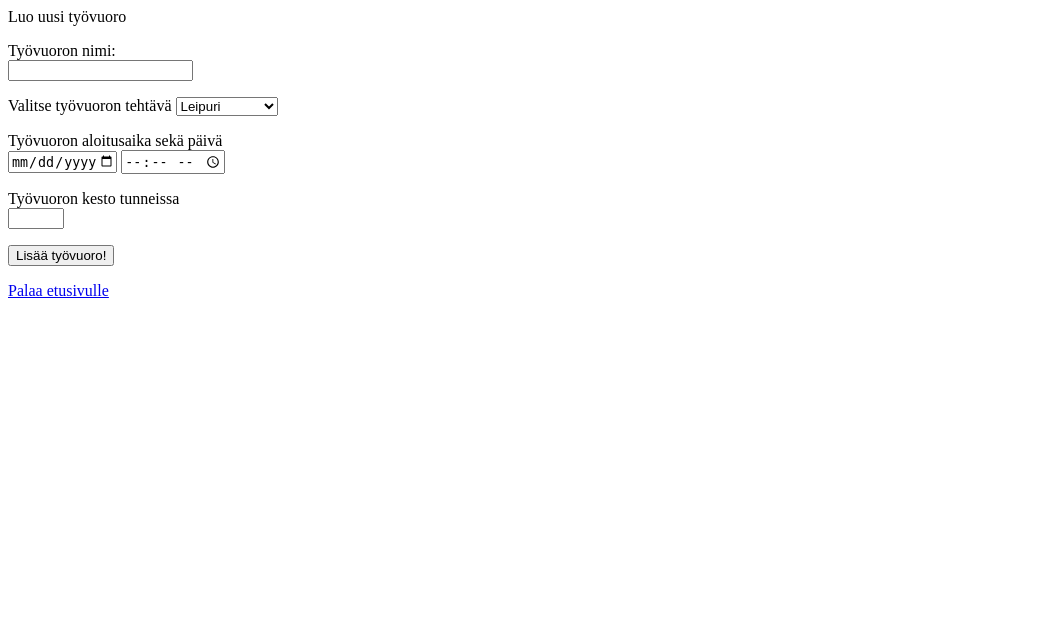
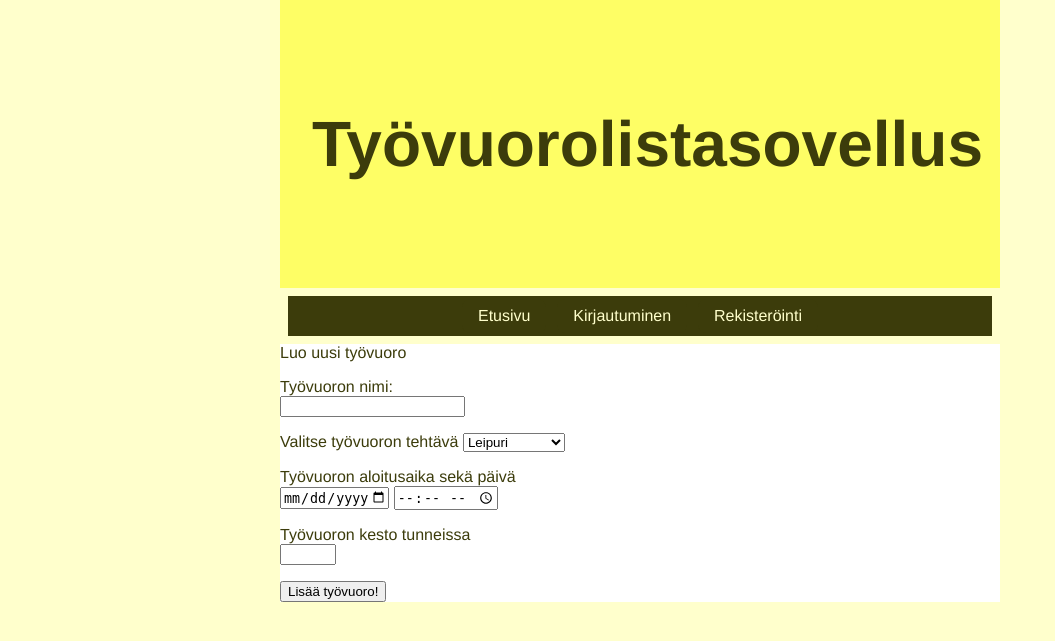
Before and after one commit to oheinonen/TSOHA-20, a Flask app: page /restaurant/add/shift in a window 1280 px wide. Shown: the top 641 px of the page, without its empty margins (0-1055 px from the left). Run offline with Flask 2, Linux system fonts and the light colour scheme; the visitor is signed in with stand-in values (Sample User, id 1).

Commit message:
added styling

```diff
--- a/schema.sql
+++ b/schema.sql
@@ -14,6 +14,7 @@ CREATE TABLE shifts (
   id SERIAL PRIMARY KEY,
   name TEXT,
   restaurantID INT REFERENCES restaurants(id),
+  employeeID INT REFERENCES employees(id),
   role CHAR(20),
   date DATE CHECK(date BETWEEN '2020-01-01' AND '2025-12-31'),
   start_time TIME,
--- /dev/null
+++ b/static/main.css
@@ -0,0 +1,52 @@
+nav li {
+    background: #3C3C0B;
+    display: inline-block;
+    padding: 0 .5em;
+    padding: .5em 1em;
+    border-radius: .5em;
+    margin: .2em;
+}
+
+nav li a {
+    text-decoration: none;
+    color: #FFFFCC;
+}
+
+nav ul {
+    padding: 0;
+    background: #3C3C0B;
+    margin: .5em;
+    text-align: center;
+}
+
+body {
+    margin: auto;
+    max-width: 45em;
+    font-family: 'Helvetica', 'Arial', sans-serif;
+    color:#3C3C0B;
+    background: #FFFFCC;
+}
+
+.links {
+    color: #3C3C0B;
+
+}
+.loginform {
+    background: #FEFE65;
+    display: block;
+    float: right;
+    color: #3C3C0B;
+}
+
+.content {
+    background:#FFFFFF;
+    display: block;
+}
+
+.header {
+    background:#FEFE65;
+    font-weight: bold;
+    color: #3C3C0B;
+    padding: 2em 1em;
+    font-size: 2em;
+}
--- a/templates/add_restaurant.html
+++ b/templates/add_restaurant.html
@@ -1,4 +1,5 @@
 {% extends "layout.html" %}
+{% block title %}Lisää ravintola{% endblock %}
 
 {% block body %}
 {% if session.username %}
@@ -11,7 +12,6 @@
   </form>
 
   <p>
-  <a href="/"> Palaa etusivulle</a></p>
 {% else %}
 
   <p>Et ole kirjautunut sisään.</p>
--- a/templates/add_shift.html
+++ b/templates/add_shift.html
@@ -1,4 +1,5 @@
 {% extends "layout.html" %}
+{% block title %}Lisää työvuoro{% endblock %}
 
 {% block body %}
 {% if session.username %}
@@ -31,7 +32,6 @@
   </form>
 
   <p>
-  <a href="/"> Palaa etusivulle</a></p>
 
 {% else %}
 
--- a/templates/layout.html
+++ b/templates/layout.html
@@ -1,15 +1,30 @@
 <!DOCTYPE html>
+<link rel="stylesheet" href="{{ url_for('static', filename='main.css')}}">
+<meta name="viewport" content="width=device-width, initial-scale=1">
+
 <html>
   <head>
     <meta charset="utf-8">
-    <title>Työvuorolista sovellus</title>
+    <title>Työvuorolistasovellus - {% block title %}{% endblock %}</title>
+  </title>
   </head>
 
   <body>
-    {% block body %}
-      <p>
-        Sisältö tulee tähän
-      </p>
-    {% endblock %}
+    <div class="header">
+      <h1>Työvuorolistasovellus</h1>
+    </div>
+
+    <nav>
+      <ul>
+        <li><a href="/">Etusivu</a></li>
+        <li><a href="/login">Kirjautuminen</a></li>
+        <li><a href="/register">Rekisteröinti</a></li>
+      </ul>
+    </nav>
+    <div class="content">
+      {% block body %}
+
+      {% endblock %}
+    </div>
   </body>
 </html>
--- a/templates/login.html
+++ b/templates/login.html
@@ -1,4 +1,5 @@
 {% extends "layout.html" %}
+{% block title %}Kirjautuminen{% endblock %}
 
 {% block body %}
   {% if session.username %}
--- a/templates/register.html
+++ b/templates/register.html
@@ -1,4 +1,5 @@
 {% extends "layout.html" %}
+{% block title %}Rekisteröinti{% endblock %}
 
 {% block body %}
 
--- a/templates/restaurant_dayview.html
+++ b/templates/restaurant_dayview.html
@@ -1,8 +1,10 @@
 {% extends "layout.html" %}
+{% block title %}Päivänäkymä{% endblock %}
 
 {% block body %}
   {% if session.username %}
 
+    {% if shifts %}
       Ravintolan {{ name }} päivän {{ date }} työvuorot:
 
       {% for shift in shifts %}
@@ -12,6 +14,10 @@
       {% endfor %}
 
     {% else %}
+        <p>Tälle päivälle ei ole lisätty yhtään vuoroa</p>
+    {% endif %}
+
+  {% else %}
 
     <p>Et ole kirjautunut sisään.</p>
     <a href="/login">Kirjaudu sisään täältä!</a>
```
Also changed, not shown: templates/add_employee.html (+3 -4 lines), templates/index.html (+6 -5 lines), templates/restaurant.html (+6 -6 lines). Lines whose indentation alone changed are shown as unchanged.
